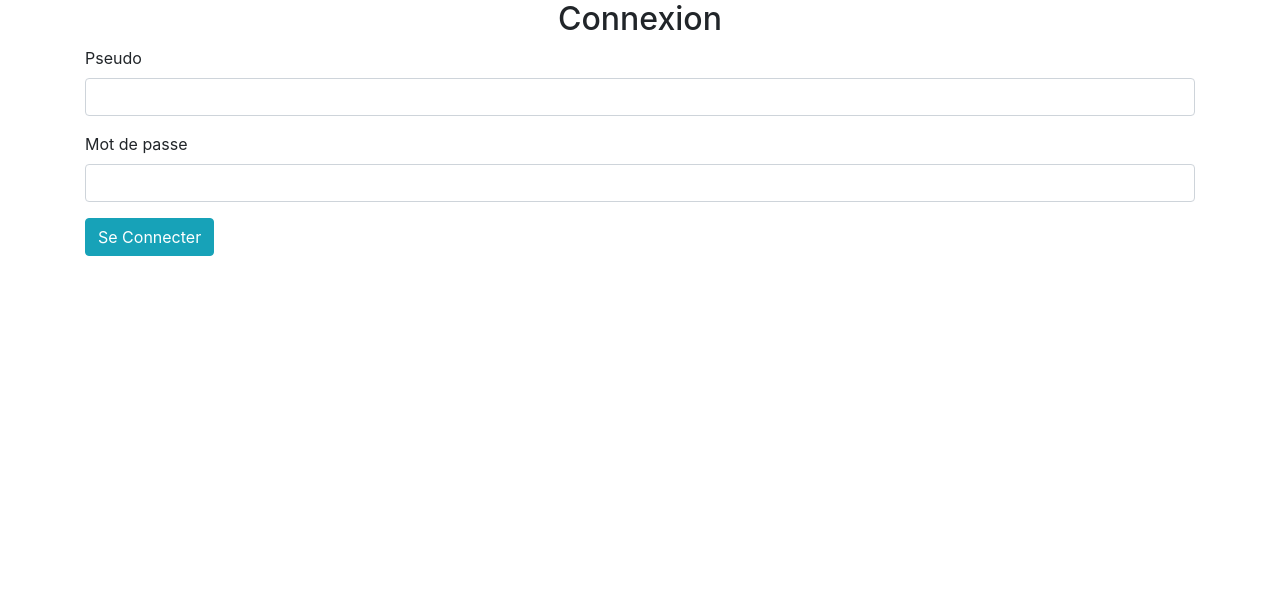
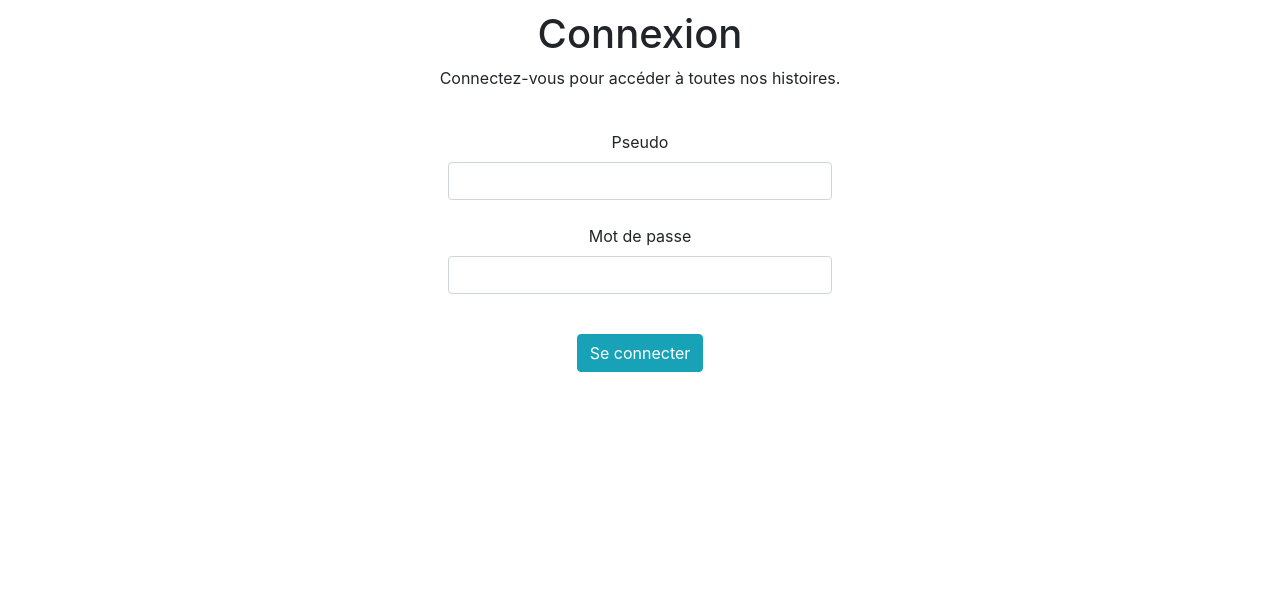
Before and after one commit to alexmrs/projetWeb, a PHP site: page /connexion.php in a window 1280 px wide. Shown: the part 58-670 px from the top of the page. Run offline with PHP 8.4, Linux system fonts and the light colour scheme; data that the repository does not hold is empty.

Commit message:
connexion
nouveau css

```diff
--- a/connexion.php
+++ b/connexion.php
@@ -25,7 +25,7 @@ if (!empty($_POST["pseudo"]) and !empty($_POST["mdp"]))
         $utilisateur=$reponse->fetch();
         $_SESSION["admin"] = $utilisateur["admin"];
 
-        ?> <META http-EQUIV="Refresh" CONTENT="2; url=index.php"> <?php
+        ?> <META http-EQUIV="Refresh" CONTENT="1; url=index.php"> <?php
 
     }
     else
@@ -47,30 +47,43 @@ $titrePage = "Connexion";
     </div>
 <?php } ?>
 
+<head>
+        <meta charset="utf-8">
+        <link href="style.css" rel="stylesheet">
+        <title><?= $titrePage ?></title>
+</head>
+
 <body>
-    <div class="container">
-        <h2 class="text-center"><?= $titrePage ?></h2>
 
-        <div class="well">
-            <form role="form" action="connexion.php" method="post">
+
+        <div class="centre">
+        <h1 class="text-center"><?= $titrePage ?></h1>
+        <p>Connectez-vous pour accéder à toutes nos histoires.</p>
+        <br>
+
+
+        <form action="connexion.php" method="post" class="form">
             <div class="mb-3">
                 <label for="pseudo" class="form-label">Pseudo</label>
-                    <input type="text" class="form-control" name="pseudo" aria-describedby="pseudo" required>
-                </div>
-                <div class="mb-3">
+                <input type="text" class="form-control" id="pseudo" name="pseudo" aria-describedby="pseudo">
+                <br>
                 <label for="mdp" class="form-label">Mot de passe</label>
-                    <input type="password" class="form-control" name="mdp" required>
+                <input type="password" class="form-control" id="mdp" name="mdp">
+                <br>
             </div>
             <div>
-                    <button type="submit" class="btn btn-info"> Se Connecter </button>
+                <button type="submit" class="btn btn-info"> Se connecter </button>
             </div>
         </form>
         </div>
 
-        <?php require_once "includes/footer.php"; ?>
-    </div>
 
 
+
+        <?php require_once "includes/footer.php"; ?>
+
+    <!-- Bootstrap -->
+        <script src="https://cdn.jsdelivr.net/npm/bootstrap@5.0.0-beta3/dist/js/bootstrap.bundle.min.js" integrity="sha384-JEW9xMcG8R+pH31jmWH6WWP0WintQrMb4s7ZOdauHnUtxwoG2vI5DkLtS3qm9Ekf" crossorigin="anonymous"></script>
 
 </body>
 
--- a/includes/connect.php
+++ b/includes/connect.php
@@ -2,7 +2,7 @@
 $host = "localhost";
 $dbname = "storytime";
 $username = "root";
-$password = "";
+$password = "root";
 
 try {
     $BDD = new PDO( "mysql:host=". $host .";dbname=". $dbname .";charset=utf8",
--- a/style.css
+++ b/style.css
@@ -43,6 +43,6 @@
 .form
 {
 	text-align : center;
-	width : 40%;
+	width : 30%;
 	margin: auto;
 }
```
Also changed, not shown: 1 other file. Lines whose indentation alone changed are shown as unchanged.
